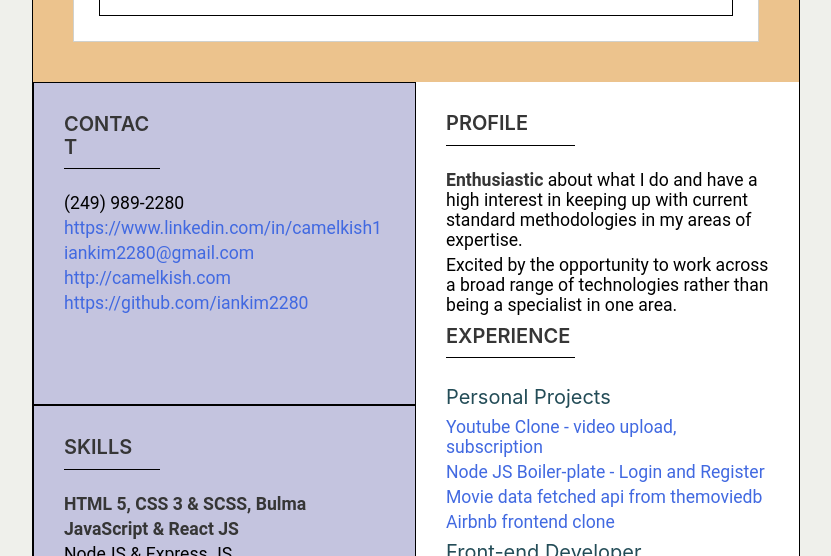
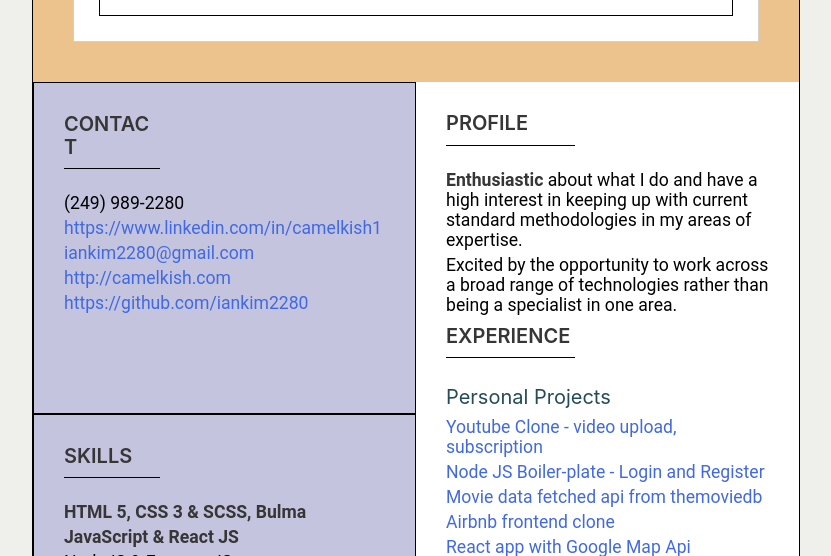
Before and after one commit to iankim2280/resume, a website: page index.html in a window 1280 px wide. Shown: the part 244-800 px from the top of the page, without its empty margins (224-1055 px from the left). Drawn offline with Linux system fonts and the light colour scheme.

Commit message:
added chois

```diff
--- a/index.html
+++ b/index.html
@@ -78,6 +78,8 @@
               <li><a href="https://github.com/iankim2280/node-react">Node JS Boiler-plate - Login and Register </a></li>
               <li><a href="https://github.com/iankim2280/tmdb-mern">Movie data fetched api from themoviedb</a></li>
               <li><a href="https://github.com/iankim2280/airbnb-clone/tree/master/client">Airbnb frontend clone</a></li>
+              <li><a href="https://5f9b839730fe6600070a9f14--objective-agnesi-ee115c.netlify.app/">React app with Google
+                  Map Api</a></li>
             </ul>
 
             <p class="subTitle">Front-end Developer</p>
--- a/package.json
+++ b/package.json
@@ -14,5 +14,8 @@
   "devDependencies": {
     "bulma": "^0.8.2",
     "sass": "^1.26.7"
+  },
+  "dependencies": {
+    "node-sass": "^5.0.0"
   }
 }
--- a/sass/styles.scss
+++ b/sass/styles.scss
@@ -57,6 +57,7 @@
   margin-top: 50px;
   margin-bottom: 50px;
   .mainContainer {
+    // background-color: royalblue;
     align-items: center;
     justify-content: center;
     text-align: center;
```
Also changed, not shown: 1 other file.
